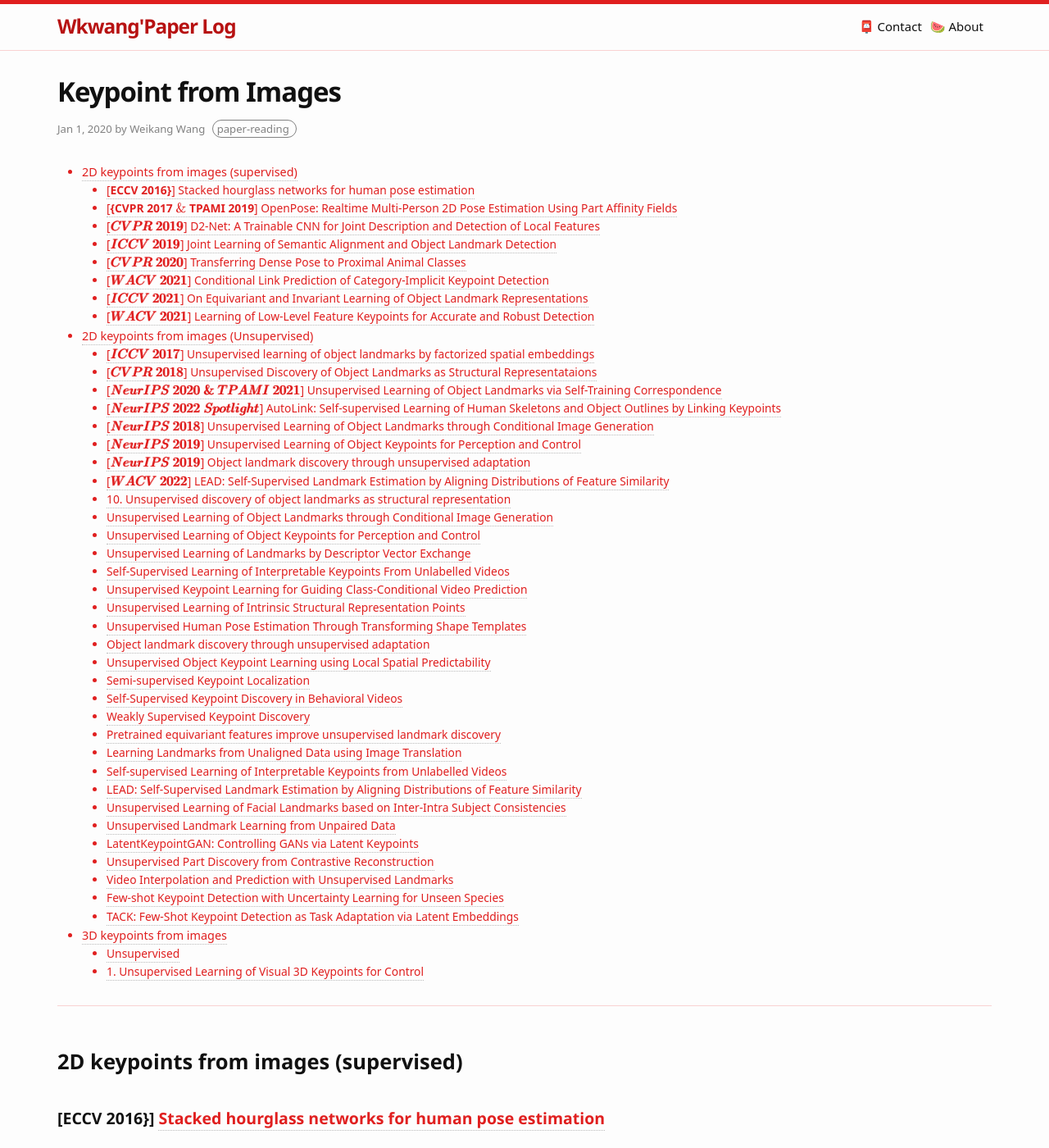
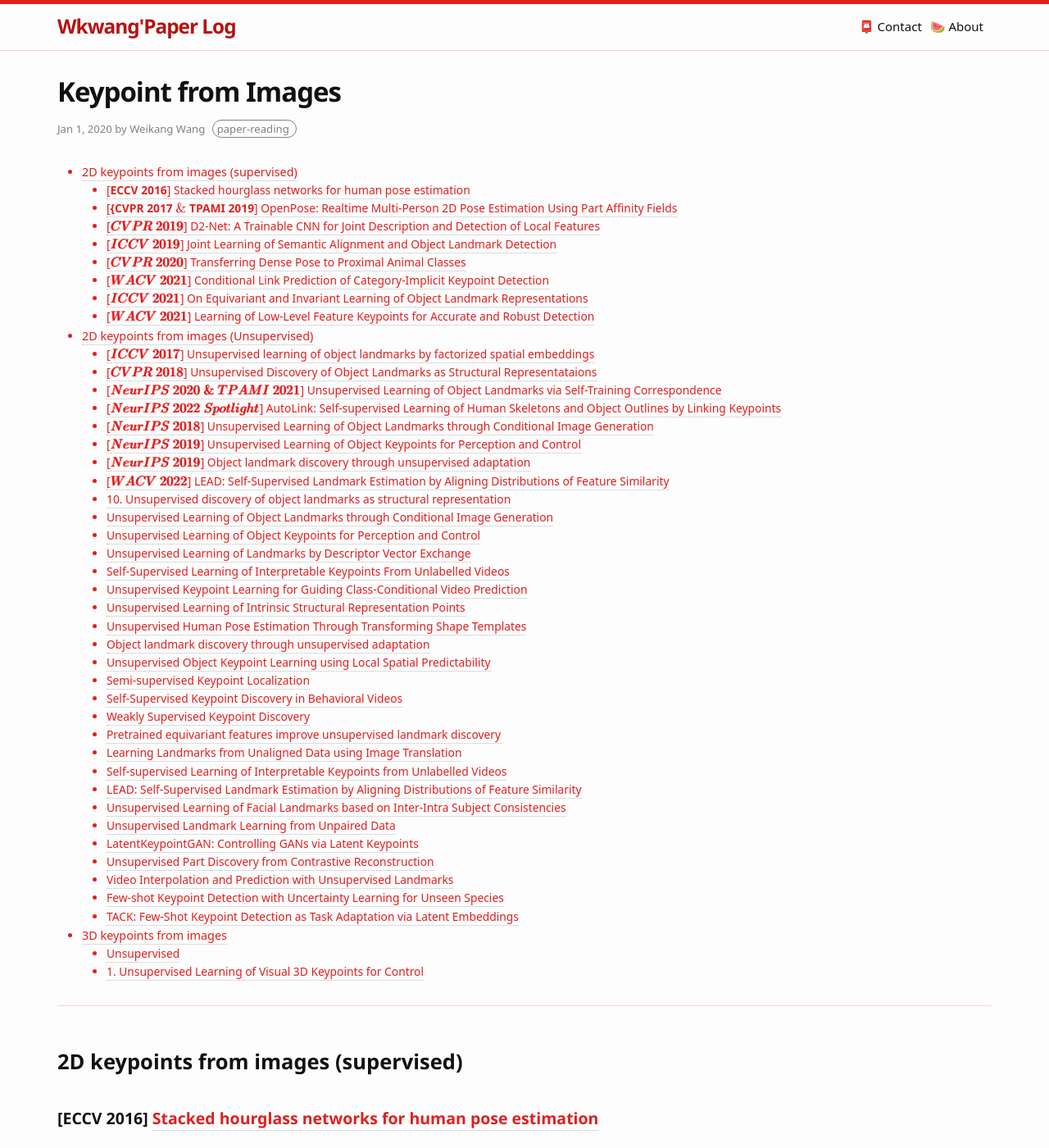
Before and after one commit to Wei-kang-Wang/tech-log, a Jekyll site: the page built from _posts/2022-01-01-Keypoint from Images.md, in a window 1280 px wide and 1400 px high. Shown: the whole window at 82% size. Built offline with Jekyll 4.4.1, drawn with Linux system fonts in a browser that asks for light colours; some web fonts are replaced; formulas are drawn with MathJax 3.

```diff
--- a/_posts/2022-01-01-Keypoint from Images.md
+++ b/_posts/2022-01-01-Keypoint from Images.md
@@ -17,7 +17,7 @@ tags: paper-reading
 
 ## 2D keypoints from images (supervised)
 
-### \[**ECCV 2016}**\] [Stacked hourglass networks for human pose estimation](https://arxiv.org/pdf/1603.06937.pdf)
+### \[**ECCV 2016**\] [Stacked hourglass networks for human pose estimation](https://arxiv.org/pdf/1603.06937.pdf)
 
 *Alejandro Newell, Kaiyu Yang, Jia Deng*
 
```
